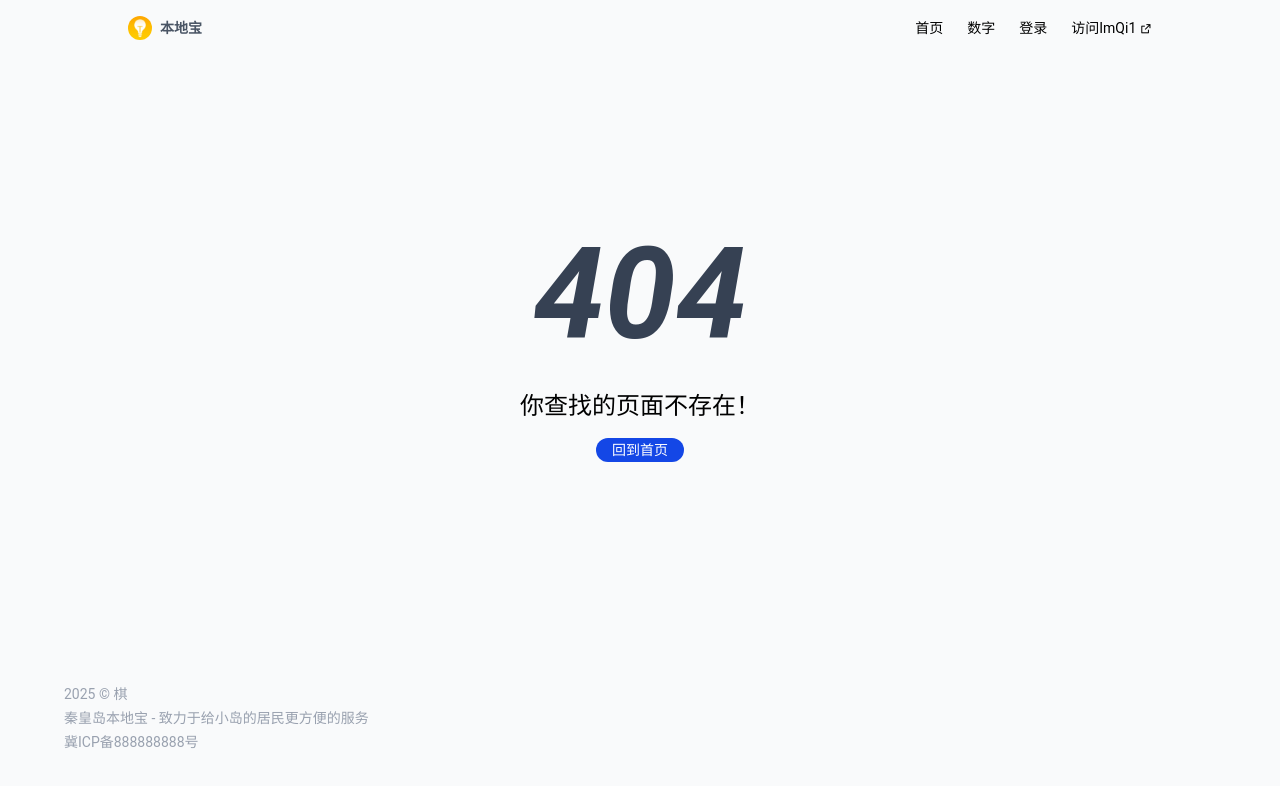
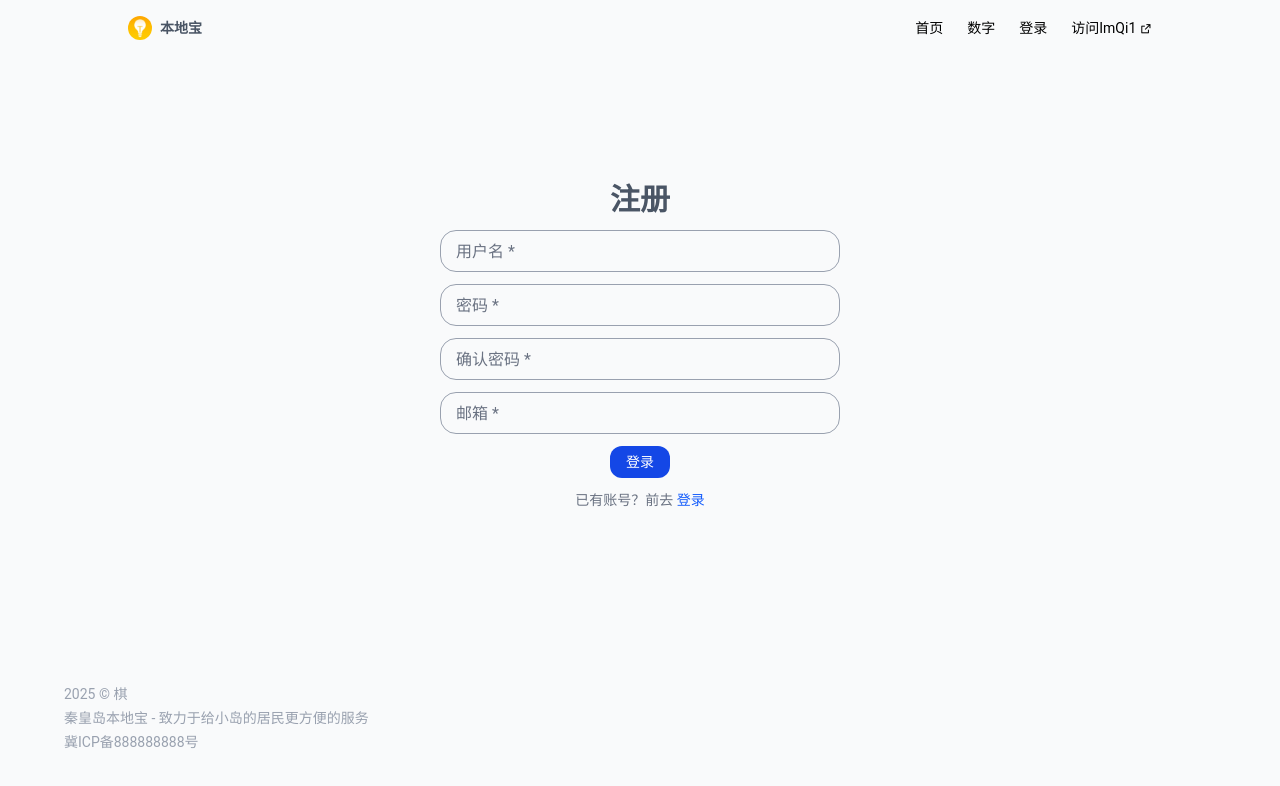
Before and after one commit to imqi1-github/app-frontend, a Vue app: page /register in a window 1280 px wide. Before the commit this address had no page. Shown: the top 786 px of the page. Built offline with nearby package versions, Linux system fonts and the light colour scheme.

Commit message:
实现了注册功能

```diff
--- a/src/App.vue
+++ b/src/App.vue
@@ -22,7 +22,7 @@ onBeforeUnmount(() => {
 </script>
 
 <template>
-  <div class="row-start-1 px-32 py-4 flex justify-center sticky top-0 duration-200"
+  <div class="row-start-1 px-32 py-4 flex justify-center sticky top-0 duration-200 z-20"
        :class="{'border-b-transparent': isScrolled, 'border-b-[1px] bg-white border-b-gray-200': !isScrolled}">
     <Header/>
   </div>
--- a/src/api/user.ts
+++ b/src/api/user.ts
@@ -5,3 +5,7 @@ const user_api = import.meta.env.VITE_API_URL + "/user";
 export const login = async (data: any): Promise<any> => {
   return await post(`${user_api}/login`, data);
 }
+
+export const register = async (data: any): Promise<any> => {
+  return await post(`${user_api}/register`, data);
+}
--- a/src/components/inputs/LineEdit.vue
+++ b/src/components/inputs/LineEdit.vue
@@ -1,16 +1,19 @@
 <script lang="ts" setup>
-import {defineEmits} from 'vue';
+import { defineEmits, ref } from 'vue';
 
 defineProps({
   placeholder: {
     type: String,
     default: '请输入',
   }
-})
+});
 
 const emit = defineEmits<{
   (event: 'updateValue', value: string): void;
 }>();
+
+const isInputing = ref<boolean>(false);
+const inputElement = ref<HTMLInputElement | null>(null);
 
 // 处理输入事件
 const handleInput = (event: Event) => {
@@ -19,9 +22,36 @@ const handleInput = (event: Event) => {
 
   emit('updateValue', newValue);
 };
+
+// 处理焦点事件
+const handleFocus = () => {
+  isInputing.value = true;
+};
+
+// 处理失去焦点事件
+const handleBlur = () => {
+  // 空值检查，确保 inputElement 不为 null
+  if (inputElement.value) {
+    isInputing.value = inputElement.value.value.length > 0;
+  }
+};
 </script>
 
 <template>
-  <input class="w-full border-blue-600 border-[1px] rounded-xl py-1 px-2" type="text" @input="handleInput"
-         :placeholder="placeholder"/>
+  <div class="relative bg-inherit w-full">
+    <input
+        type="text"
+        class="w-full border border-gray-400 outline-none px-3.5 pt-4 pb-0.75 text-lg leading-2 focus:border-blue-500 rounded-2xl"
+        @input="handleInput"
+        @focus="handleFocus"
+        @blur="handleBlur"
+        ref="inputElement"
+    />
+    <div
+        class="absolute inset-0 px-4 py-2.5 text-gray-500 pointer-events-none select-none duration-300 transition-all"
+        :class="{'pt-1 text-[0.6rem]': isInputing}"
+    >
+      {{ placeholder }}
+    </div>
+  </div>
 </template>
--- a/src/components/inputs/Password.vue
+++ b/src/components/inputs/Password.vue
@@ -1,16 +1,19 @@
 <script lang="ts" setup>
-import {defineProps, defineEmits} from 'vue';
+import { defineEmits, ref } from 'vue';
 
 defineProps({
   placeholder: {
     type: String,
     default: '密码',
   }
-})
+});
 
 const emit = defineEmits<{
   (event: 'updateValue', value: string): void;
 }>();
+
+const isInputing = ref<boolean>(false);
+const inputElement = ref<HTMLInputElement | null>(null);
 
 // 处理输入事件
 const handleInput = (event: Event) => {
@@ -19,8 +22,36 @@ const handleInput = (event: Event) => {
 
   emit('updateValue', newValue);
 };
+
+// 处理焦点事件
+const handleFocus = () => {
+  isInputing.value = true;
+};
+
+// 处理失去焦点事件
+const handleBlur = () => {
+  // 空值检查，确保 inputElement 不为 null
+  if (inputElement.value) {
+    isInputing.value = inputElement.value.value.length > 0;
+  }
+};
 </script>
 
 <template>
-  <input class="w-full border-blue-600 border-[1px] rounded-xl py-1 px-2" type="password" @input="handleInput" :placeholder="placeholder"/>
+  <div class="relative bg-inherit w-full">
+    <input
+        type="password"
+        class="w-full border border-gray-400 outline-none px-3.5 pt-4 pb-0.75 text-lg leading-2 focus:border-blue-500 rounded-2xl"
+        @input="handleInput"
+        @focus="handleFocus"
+        @blur="handleBlur"
+        ref="inputElement"
+    />
+    <div
+        class="absolute inset-0 px-4 py-2.5 text-gray-500 pointer-events-none select-none duration-300 transition-all"
+        :class="{'pt-1 text-[0.6rem]': isInputing}"
+    >
+      {{ placeholder }}
+    </div>
+  </div>
 </template>
--- a/src/routes/index.ts
+++ b/src/routes/index.ts
@@ -21,11 +21,16 @@ const routes: RouteRecordRaw[] = [
         component: () => import("@views/user/LoginView.vue")
       },
       {
-        path: '/:pathMatch(.*)*',  // 捕获所有路径
-        name: 'NotFound',
-        component:  () => import("@/NotFound.vue")  // 404页面
+        path: "/register",
+        name: "register",
+        component: () => import("@views/user/RegisterView.vue")
       }
     ]
+  },
+  {
+    path: '/:pathMatch(.*)*',  // 捕获所有路径
+    name: 'NotFound',
+    component:  () => import("@/NotFound.vue")  // 404页面
   }
 ]
 
--- a/src/views/user/LoginView.vue
+++ b/src/views/user/LoginView.vue
@@ -40,5 +40,6 @@ const submit = async () => {
       <PushButton :onClick="submit" text="登录"/>
     </div>
     <div class="text-center text-gray-500 text-sm">用户名：admin 密码：123456</div>
+    <div class="text-center text-gray-500 text-sm">还没有账号？前去<RouterLink class="text-blue-600 hover:underline" :to="$router.resolve({'name': 'register'}).href">注册</RouterLink></div>
   </div>
 </template>
--- /dev/null
+++ b/src/views/user/RegisterView.vue
@@ -0,0 +1,89 @@
+<script setup lang="ts">
+import {ref} from 'vue';
+import LineEdit from '@components/inputs/LineEdit.vue';
+import Password from "@components/inputs/Password.vue";
+import PushButton from "@components/inputs/PushButton.vue";
+import {register} from "@api/user";
+import {useToast} from "vue-toastification";
+import {useRouter} from "vue-router";
+
+const router = useRouter();
+const toast = useToast();
+
+const username = ref("");
+const password = ref("");
+const confirmPasswordValue = ref("");
+const email = ref("");
+
+const updateUsername = (newValue: string): void => {
+  username.value = newValue;
+}
+
+const updatePassword = (newValue: string): void => {
+  password.value = newValue;
+}
+
+const confirmPassword = (newValue: string): void => {
+  confirmPasswordValue.value = newValue;
+}
+
+const updateEmail = (newValue: string): void => {
+  email.value = newValue;
+}
+
+const submit = async () => {
+  let data = {
+    username: username.value,
+    password: password.value,
+    confirmPassword: confirmPasswordValue.value,
+    email: email.value,
+  };
+  if (username.value === "") {
+    toast.error("用户名不能为空")
+    return;
+  }
+  if (password.value !== confirmPasswordValue.value) {
+    toast.error("两次密码不一致")
+    return
+  }
+  if (password.value === "") {
+    toast.error("密码不能为空")
+    return;
+  }
+  if (confirmPasswordValue.value === "") {
+    toast.error("确认密码不能为空")
+    return;
+  }
+  if (email.value === "") {
+    toast.error("邮箱不能为空");
+    return;
+  }
+  if (!email.value.match(/^[a-zA-Z0-9._-]+@[a-zA-Z0-9.-]+\.[a-zA-Z]{2,6}$/)) {
+    toast.error("邮箱格式不正确");
+    return;
+  }
+  let result = await register(data);
+  if (result) {
+    toast.success(`注册成功, 三秒后跳转至登录界面。\nuser_id: ${result.user_id}`);
+    setTimeout(() => {
+      router.push(router.resolve({'name': 'login'}).href);
+    }, 3000)
+  }
+}
+</script>
+
+<template>
+  <div class="max-w-[400px] w-full [&>*]:my-3">
+    <div class="font-bold text-3xl text-gray-600 text-center">注册</div>
+    <LineEdit @updateValue="updateUsername" placeholder="用户名 *"/>
+    <Password @updateValue="updatePassword" placeholder="密码 *"/>
+    <Password @updateValue="confirmPassword" placeholder="确认密码 *"/>
+    <LineEdit @updateValue="updateEmail" placeholder="邮箱 *"/>
+    <div class="flex items-center justify-center w-full">
+      <PushButton :onClick="submit" text="登录"/>
+    </div>
+    <div class="text-center text-gray-500 text-sm">已有账号？前去
+      <RouterLink class="text-blue-600 hover:underline" :to="$router.resolve({'name': 'login'}).href">登录</RouterLink>
+    </div>
+  </div>
+</template>
```
